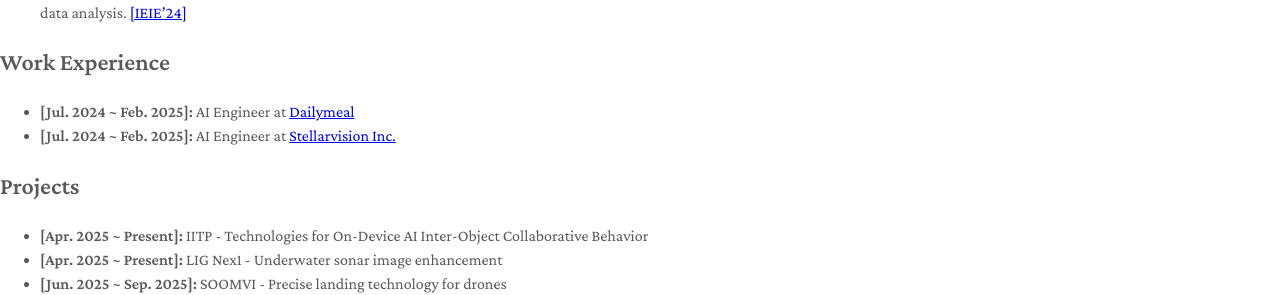
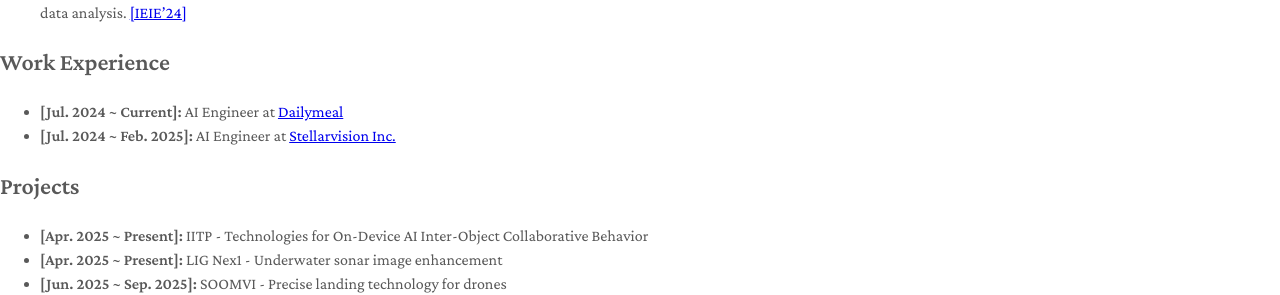
Before and after one commit to tersite1/tersite1.github.io, a Jekyll site: the page built from index.md, in a window 1280 px wide and 900 px high, scrolled down 1173 px. Shown: the part 157-452 px from the top of the window. Built offline with Jekyll 4.4.1, drawn with Linux system fonts in a browser that asks for light colours; a style sheet for code colours, icons or effects is not loaded; our own code applies the rules of GitHub Pages for plain Markdown files; some of the changed text lies outside the part shown.

Commit message:
Update index.md

```diff
--- a/index.md
+++ b/index.md
@@ -26,7 +26,7 @@
 
 
 ## Work Experience
-* **[Jul. 2024 ~ Feb. 2025]:** AI Engineer at [Dailymeal](https://www.dailymeal.co.kr/)
+* **[Jul. 2024 ~ Current]:** AI Engineer at [Dailymeal](https://www.dailymeal.co.kr/)
 * **[Jul. 2024 ~ Feb. 2025]:** AI Engineer at [Stellarvision Inc.](https://stellarvision.co.kr/en/)
 
 
```
Also changed, not shown: other parts of index.md (+1 -1 lines).
